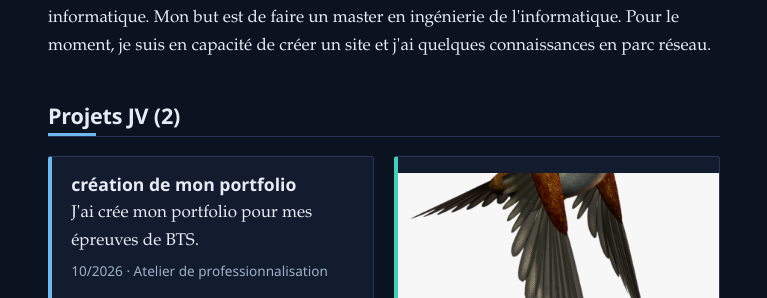
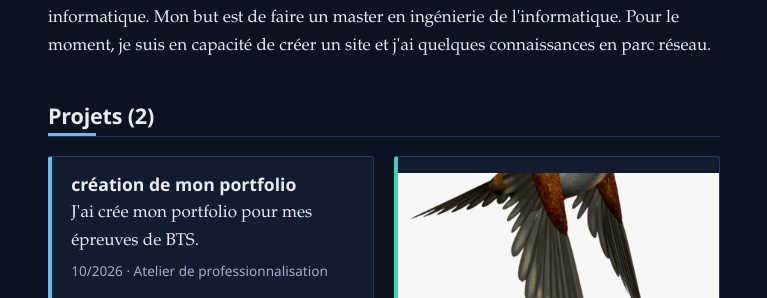
Before and after one commit to Chris-bqt/portfolio, a Jekyll site: the page built from index.html, in a window 1280 px wide. Shown: the part 341-639 px from the top of the page, without its empty margins (256-1023 px from the left). Built offline with Jekyll 4.4.1, drawn with Linux system fonts in a browser that asks for light colours.

Commit message:
Update header from 'Projets JV' to 'Projets'

```diff
--- a/index.html
+++ b/index.html
@@ -51,7 +51,7 @@
 
     {% assign projets = site.projets | sort: "date" | reverse %}
 
-    <h2 id="projets">Projets JV ({{ projets.size }})</h2>
+    <h2 id="projets">Projets ({{ projets.size }})</h2>
 
     <div class="galerie-projets">
 
```
